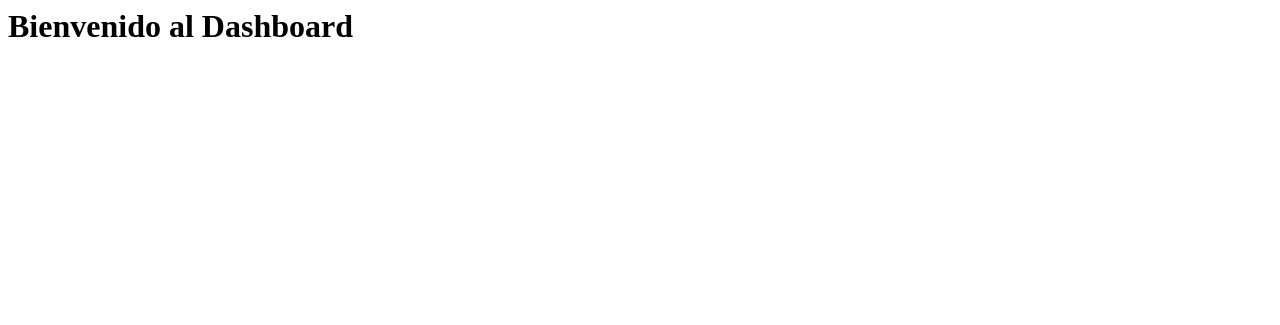
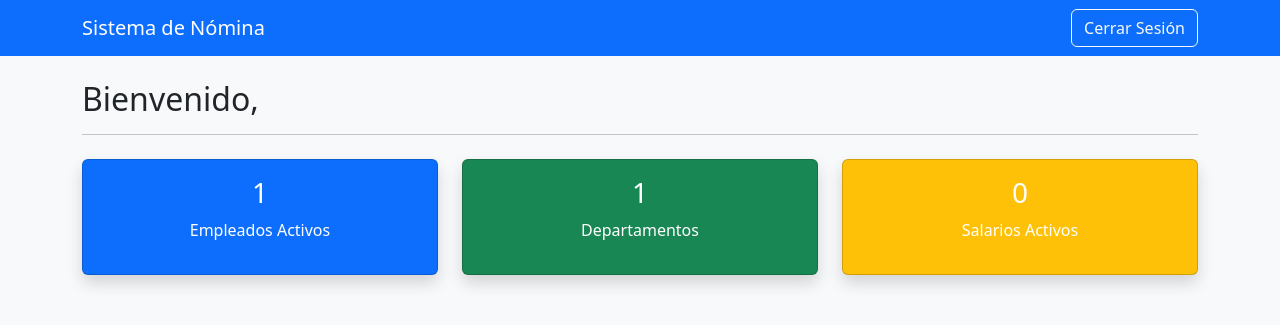
Before and after one commit to cerkiaDev/sistema_nomina, a Django app: page /dashboard/ in a window 1280 px wide. Shown: the top 325 px of the page. Run offline with Django 5.2, Linux system fonts and the light colour scheme; tables that the repository leaves empty hold one stand-in row (values such as "Sample post").

Commit message:
Se añadio el dash y las estadisticas

```diff
--- a/nomina/templates/nomina/dashboard.html
+++ b/nomina/templates/nomina/dashboard.html
@@ -1 +1,53 @@
-<h1>Bienvenido al Dashboard</h1>
+<!DOCTYPE html>
+<html lang="es">
+<head>
+    <meta charset="UTF-8">
+    <meta name="viewport" content="width=device-width, initial-scale=1">
+    <title>Dashboard - Sistema de Nómina</title>
+    <link href="https://cdn.jsdelivr.net/npm/bootstrap@5.3.0/dist/css/bootstrap.min.css" rel="stylesheet">
+</head>
+<body class="bg-light">
+
+    <nav class="navbar navbar-dark bg-primary">
+        <div class="container">
+            <a class="navbar-brand">Sistema de Nómina</a>
+            <form method="POST" action="/logout/">
+                {% csrf_token %}
+            <button type="submit" class="btn btn-outline-light">Cerrar Sesión</button>
+            </form>
+        </div>
+    </nav>
+
+    <div class="container mt-4">
+        <h2>Bienvenido, {{ request.user.username }}</h2>
+        <hr>
+        <div class="row mt-4">
+            <div class="col-md-4">
+                <div class="card text-white bg-primary shadow">
+                    <div class="card-body text-center">
+                        <h3>{{ total_empleados }}</h3>
+                        <p>Empleados Activos</p>
+                    </div>
+                </div>
+            </div>
+            <div class="col-md-4">
+                <div class="card text-white bg-success shadow">
+                    <div class="card-body text-center">
+                        <h3>{{ total_departamentos }}</h3>
+                        <p>Departamentos</p>
+                    </div>
+                </div>
+            </div>
+            <div class="col-md-4">
+                <div class="card text-white bg-warning shadow">
+                    <div class="card-body text-center">
+                        <h3>{{ total_salarios }}</h3>
+                        <p>Salarios Activos</p>
+                    </div>
+                </div>
+            </div>
+        </div>
+    </div>
+
+</body>
+</html>
--- a/nomina/views.py
+++ b/nomina/views.py
@@ -1,6 +1,7 @@
 from django.shortcuts import render, redirect
 from django.contrib.auth import authenticate, login
 from django.contrib import messages
+from .models import Employee, Department, Salary
 
 # Create your views here.
 # Vista para el login
@@ -21,4 +22,9 @@
 
 # Vista para el dashboard
 def dashboard(request):
-    return render(request, 'nomina/dashboard.html')
+    context = {
+            'total_empleados': Employee.objects.filter(activo=True).count(),
+            'total_departamentos': Department.objects.filter(activo=True).count(),
+            'total_salarios': Salary.objects.filter(to_date__isnull=True).count(),
+            }
+    return render(request, 'nomina/dashboard.html', context)
--- a/sistema_nomina/settings.py
+++ b/sistema_nomina/settings.py
@@ -120,3 +120,5 @@
 # https://docs.djangoproject.com/en/6.0/howto/static-files/
 
 STATIC_URL = 'static/'
+
+LOGOUT_REDIRECT_URL = '/'
--- a/sistema_nomina/urls.py
+++ b/sistema_nomina/urls.py
@@ -17,9 +17,12 @@
 from django.contrib import admin
 from django.urls import path
 from nomina import views
+from django.contrib.auth import views as auth_views
 
 urlpatterns = [
     path('admin/', admin.site.urls),
     path('', views.login_view),
-    path('dashboard/', views.dashboard)
+    path('dashboard/', views.dashboard),
+    path('logout/', auth_views.LogoutView.as_view(next_page='/'), name='logout'),
+
 ]
```
